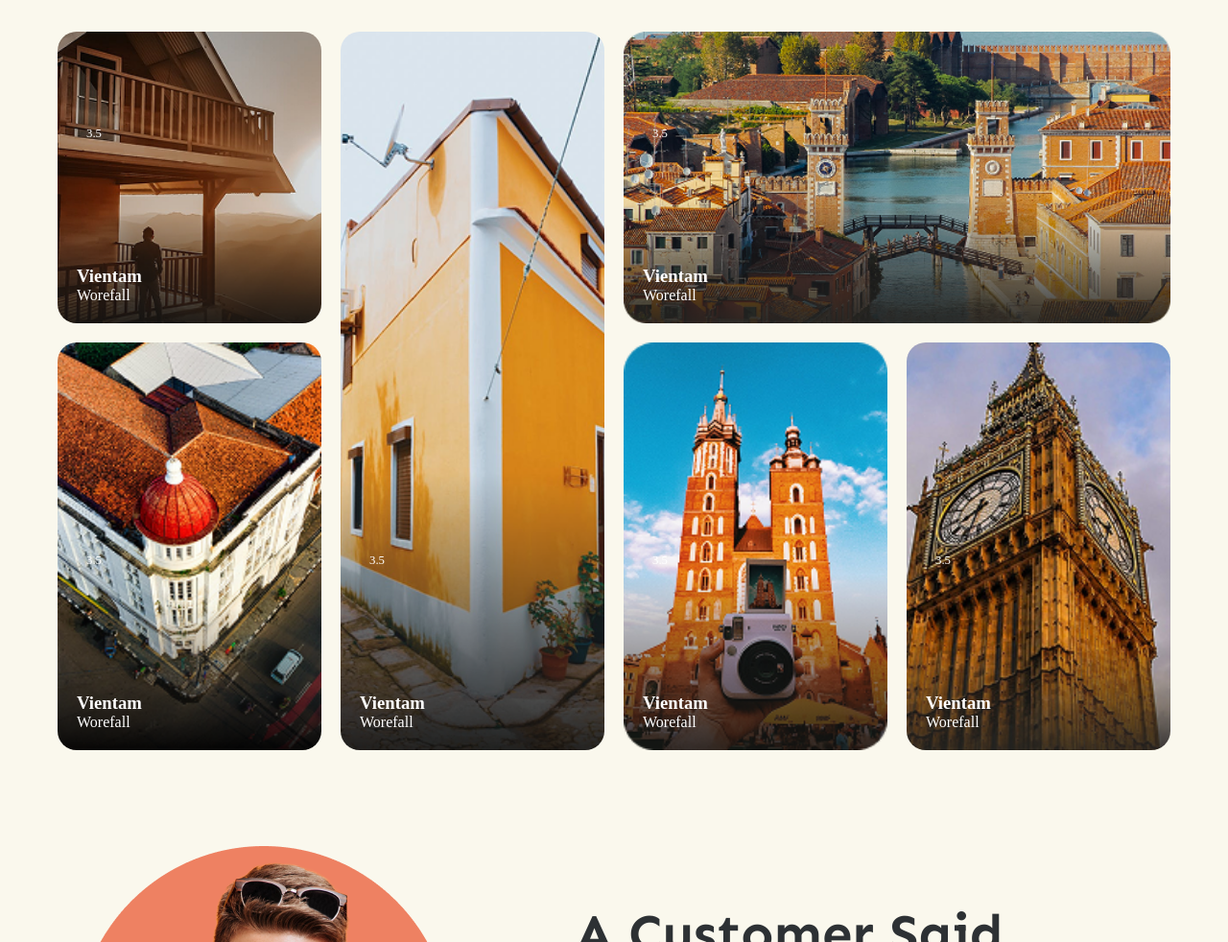
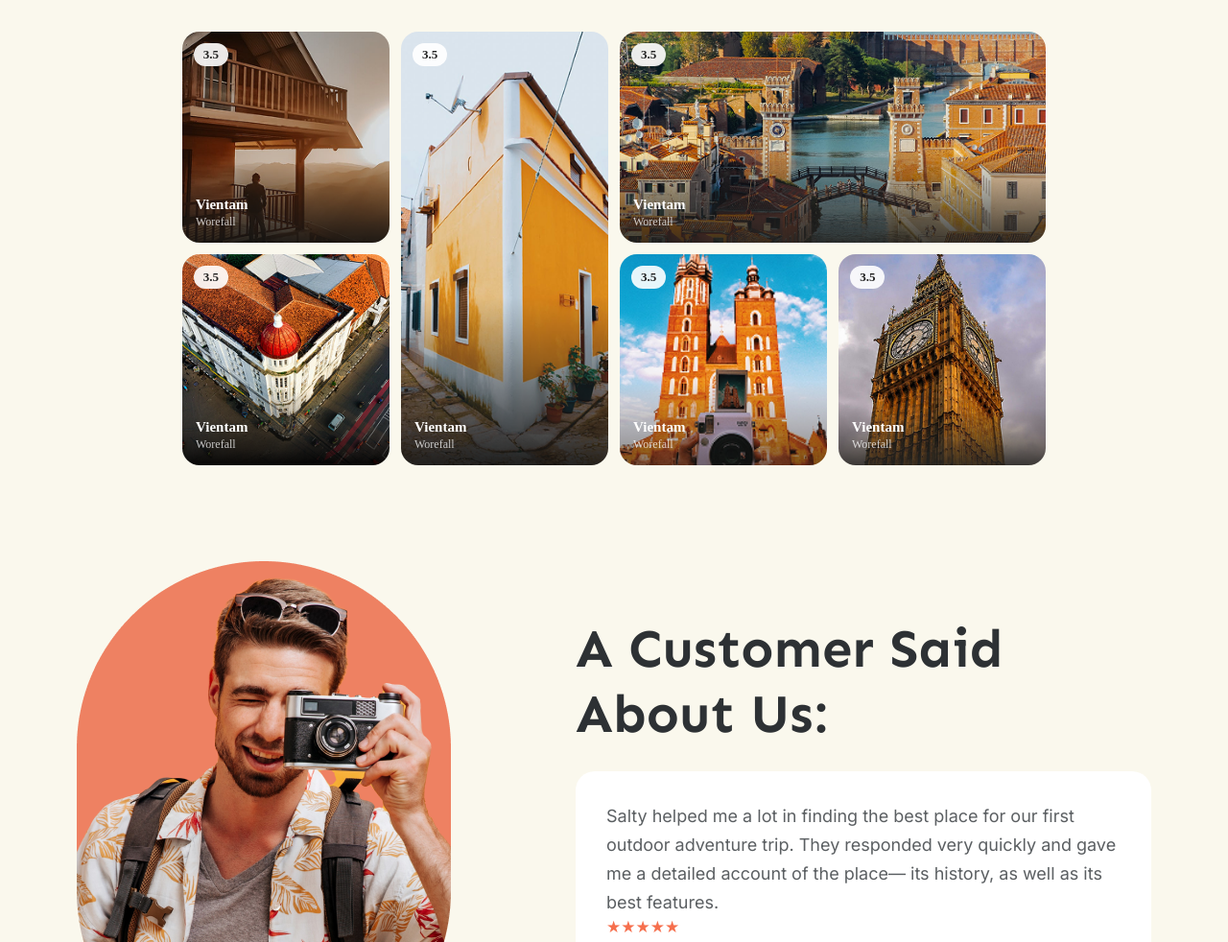
Before and after one commit to kunj-pandya/Salty, a plain HTML site: page index.html in a window 1280 px wide. Shown: the part 2860-3842 px from the top of the page at 96% size. Drawn offline with Linux system fonts and the light colour scheme.

Commit message:
[fix]: grid section

```diff
--- a/index.html
+++ b/index.html
@@ -329,7 +329,7 @@
                 </div>
             </div>
 
-            <div class="dest-grid">
+            <!-- <div class="dest-grid">
                 <div class="dest-card card-1">
                     <img src="./image/dest-image1.png" alt="Vientam">
                     <div class="dest-info">
@@ -383,7 +383,65 @@
                         <p>Worefall</p>
                     </div>
                 </div>
+            </div> -->
+
+            <div class="grid">
+                <div class="grid-card">
+                    <img src="./image/dest-image1.png" alt="Place">
+                    <span class="badge">3.5</span>
+                    <div class="info">
+                        <h3>Vientam</h3>
+                        <p>Worefall</p>
+                    </div>
+                </div>
+
+                <div class="grid-card">
+                    <img src="./image/dest-image2.png" alt="Place">
+                    <span class="badge">3.5</span>
+                    <div class="info">
+                        <h3>Vientam</h3>
+                        <p>Worefall</p>
+                    </div>
+                </div>
+
+                <div class="grid-card">
+                    <img src="./image/dest-image3.png" alt="Place">
+                    <span class="badge">3.5</span>
+                    <div class="info">
+                        <h3>Vientam</h3>
+                        <p>Worefall</p>
+                    </div>
+                </div>
+
+                <div class="grid-card">
+                    <img src="./image/dest-image4.png" alt="Place">
+                    <span class="badge">3.5</span>
+                    <div class="info">
+                        <h3>Vientam</h3>
+                        <p>Worefall</p>
+                    </div>
+                </div>
+
+                <div class="grid-card">
+                    <img src="./image/dest-image5.png" alt="Place">
+                    <span class="badge">3.5</span>
+                    <div class="info">
+                        <h3>Vientam</h3>
+                        <p>Worefall</p>
+                    </div>
+                </div>
+
+                <div class="grid-card">
+                    <img src="./image/dest-image6.png" alt="Place">
+                    <span class="badge">3.5</span>
+                    <div class="info">
+                        <h3>Vientam</h3>
+                        <p>Worefall</p>
+                    </div>
+                </div>
+
             </div>
+
         </div>
     </section>
 
--- a/style.css
+++ b/style.css
@@ -945,9 +945,12 @@ body {
 
 
 /* -------- grid destination section-------- */
-/* .dest-section {
 
-} */
+.dest-section {
+    display: flex;
+    align-items: center;
+    justify-content: center;
+}
 
 .dest-header {
     text-align: center;
@@ -992,80 +995,116 @@ body {
     color: white;
 }
 
-.dest-grid {
+.grid {
     display: grid;
     grid-template-columns: repeat(4, 1fr);
-    gap: 20px;
+    grid-template-rows: repeat(2, 220px);
+    gap: 12px;
+    max-width: 900px;
+    width: 100%;
 }
 
-.dest-card {
-    /* width: 100%;
-    height: 100%; */
-    position: relative;
-    border-radius: 20px;
-    overflow: hidden;
+.grid-card:nth-child(2) {
+    grid-row: span 2;
 }
 
-.dest-card img {
+.grid-card:nth-child(3) {
+    grid-column: span 2;
+}
+
+.grid-card {
+    border-radius: 18px;
+    overflow: hidden;
+    position: relative;
+    cursor: pointer;
+    transition: transform 0.3s ease, box-shadow 0.3s ease;
+}
+
+.grid-card:hover {
+    transform: scale(1.02);
+    box-shadow: 0 12px 40px rgba(0, 0, 0, 0.2);
+}
+
+.grid-card img {
     width: 100%;
     height: 100%;
     object-fit: cover;
     display: block;
 }
 
-.card-1 {
-    grid-column: 1 / 2;
-    grid-row: 1 / 2;
+.badge {
+    position: absolute;
+    top: 12px;
+    left: 12px;
+    background: rgba(255, 255, 255, 0.9);
+    backdrop-filter: blur(6px);
+    border-radius: 20px;
+    padding: 4px 10px;
+    font-size: 13px;
+    font-weight: 600;
+    color: #222;
+    z-index: 2;
 }
 
+.info {
+    position: absolute;
+    bottom: 14px;
+    left: 14px;
+    z-index: 2;
+    color: white;
+}
 
-.card-2 {
-    grid-column: 2 / 3;
-    grid-row: 1 / 3;
+.info h3 {
+    font-size: 15px;
+    font-weight: 600;
+    line-height: 1.2;
+}
+
+.info p {
+    font-size: 12px;
+    opacity: 0.75;
+    margin-top: 2px;
+}
+
+@media (max-width: 768px) {
+    body {
+        padding: 20px;
+    }
+
+    .grid {
+        grid-template-columns: repeat(2, 1fr);
+        grid-template-rows: auto;
+    }
+
+    .grid-card {
+        height: 180px;
+    }
+
+
+    .grid-card:nth-child(3) {
+        grid-column: 1;
+        grid-row: span 2;
+
+    }
 
 }
 
-.card-3 {
-    grid-column: 3 / 5;
-    grid-row: 1 / 2;
-}
+/* ── MOBILE (≤480px): 1 column ── */
+@media (max-width: 480px) {
 
-.card-4 {
-    grid-column: 1 / 2;
-    grid-row: 2 / 3;
-}
-
-.card-5 {
-    grid-column: 3 / 4;
-    grid-row: 2 / 3;
-}
-
-.card-6 {
-    grid-column: 4 / 5;
-    grid-row: 2 / 3;
-}
-
-.dest-info {
-    position: absolute;
-    bottom: 20px;
-    left: 20px;
-    color: #FFFFFF;
-    text-align: left;
-}
-
-.rating {
-    position: absolute;
-    top: -150px;
-    left: 0;
-    padding: 5px 10px;
-    border-radius: 5px;
-    font-size: 0.8rem;
-}
-
-
-@media (max-width: 480px) {
     .dest-header h2 {
         font-size: 30px;
+    }
+
+    .grid {
+        grid-template-columns: 1fr;
+        grid-template-rows: auto;
+    }
+
+    .grid-card,
+    .grid-card:nth-child(2) {
+        height: 200px;
+        grid-row: span 1;
     }
 }
 
@@ -1397,25 +1436,6 @@ body {
 
 @media (max-width: 1260px) {
 
-    .dest-grid {
-        display: flex;
-        flex-direction: column;
-        /* align-content: center; */
-        /* justify-content: center; */
-        grid-template-columns: repeat(2, 1fr);
-        grid-auto-rows: 150px;
-
-    }
-
-    .card-1,
-    .card-2,
-    .card-3,
-    .card-4,
-    .card-5,
-    .card-6 {
-        grid-column: auto;
-        grid-row: auto;
-    }
 
 
     .testimonial-left {
@@ -1479,9 +1499,3 @@ body {
         display: none;
     }
 }
-
-@media (max-width: 768px) {
-    .dest-grid {
-        grid-template-columns: 1fr;
-    }
-}
```
